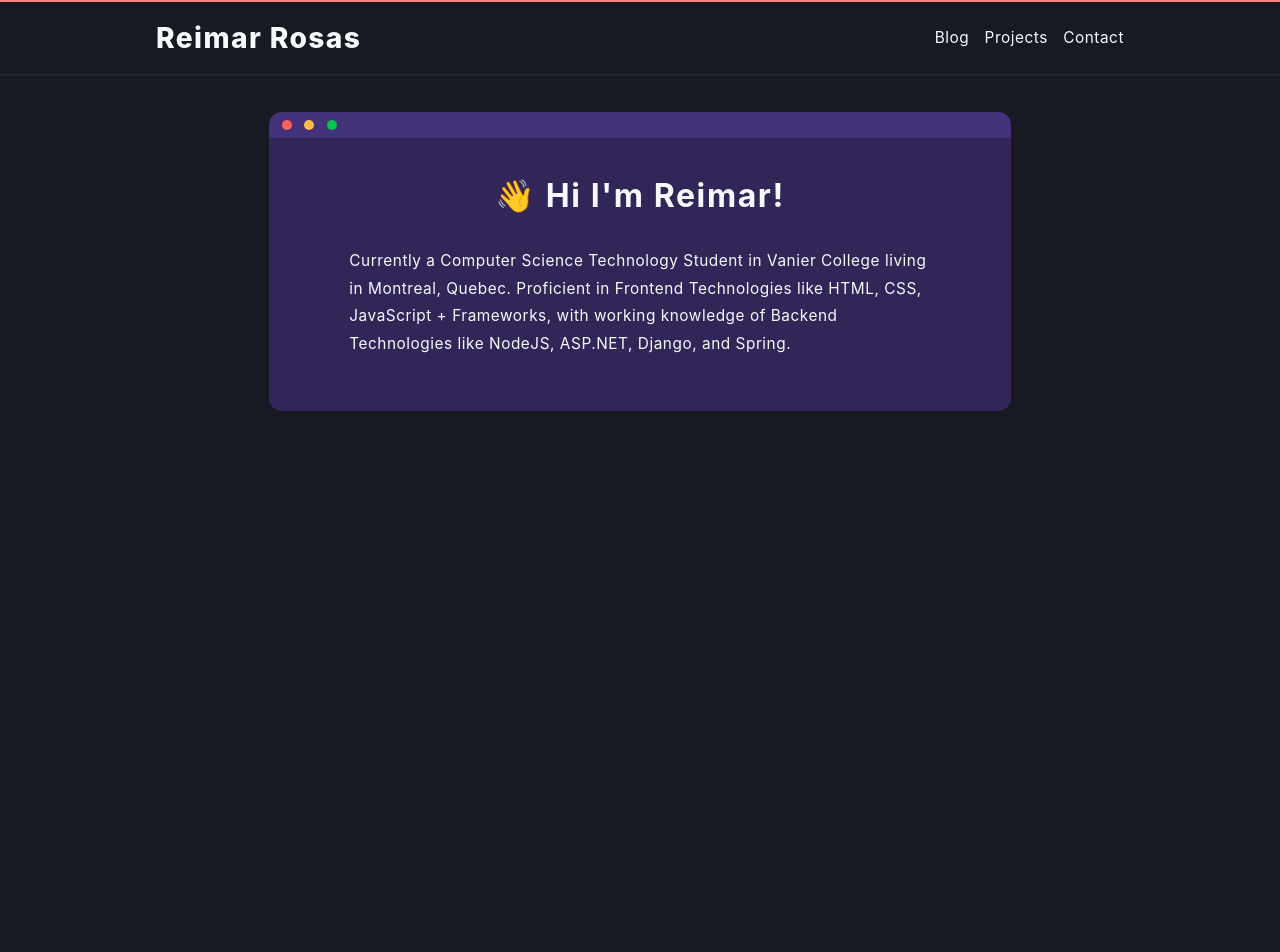
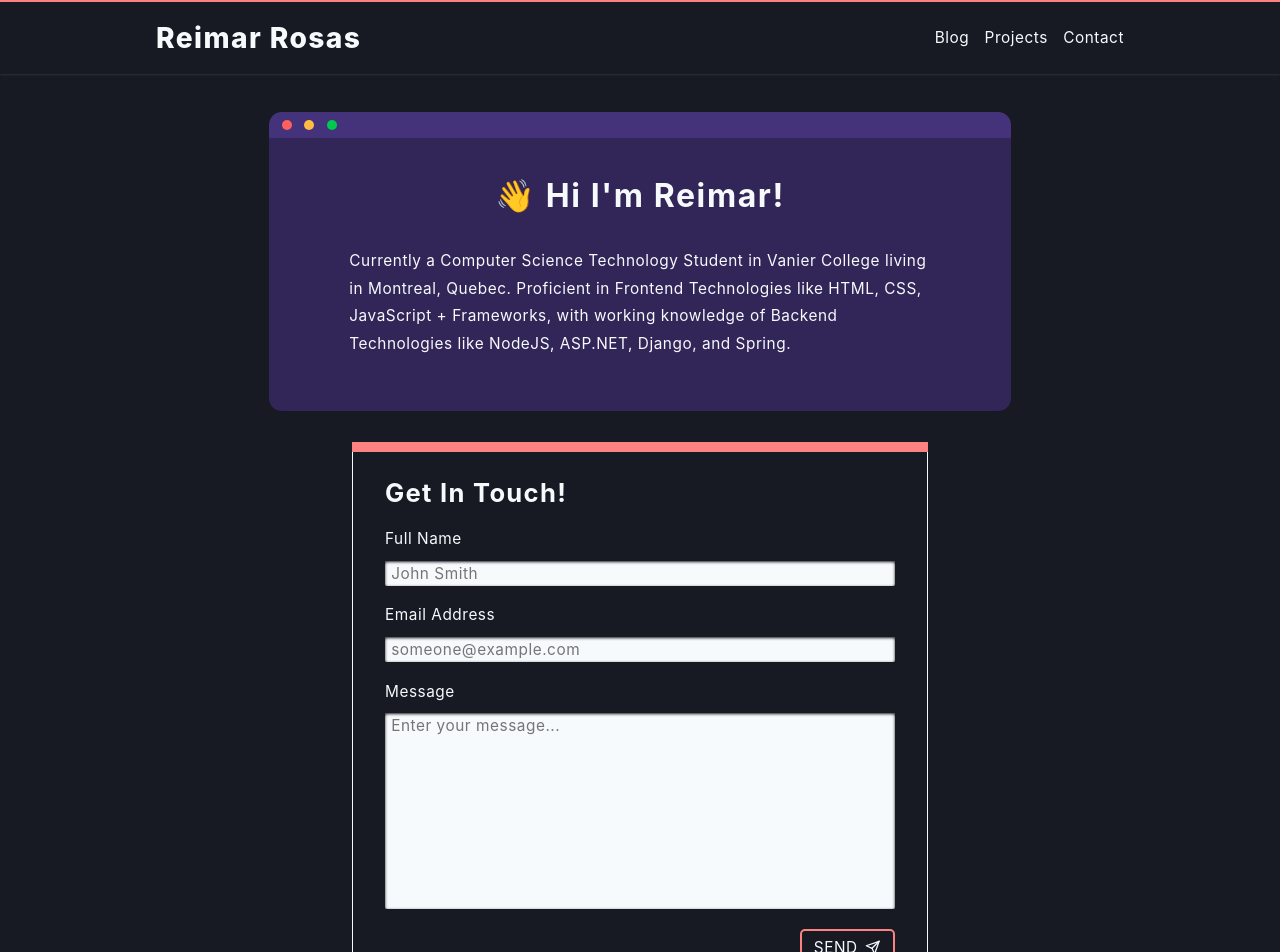
Before and after one commit to reimarrosas/personal-website, a Next.js app: page / in a window 1280 px wide. Shown: the top 952 px of the page. Before the commit the page ends 800 px from the top, so only its background shows below. Built offline with nearby package versions, Linux system fonts and the light colour scheme.

Commit message:
Added react-icons library for icons use.
Implemented the Contact Form section.

```diff
--- /dev/null
+++ b/components/Contact/Contact.tsx
@@ -0,0 +1,13 @@
+import ContactForm from "./ContactForm";
+import styles from "../../styles/Contact/Contact.module.css";
+
+const Contact: React.FC = () => {
+  return (
+    <section id="contact" className={styles.contact}>
+      <h1 className={styles.title}>Get In Touch!</h1>
+      <ContactForm />
+    </section>
+  );
+};
+
+export default Contact;
--- /dev/null
+++ b/components/Contact/ContactForm.tsx
@@ -0,0 +1,77 @@
+import { useState, FormEvent } from "react";
+import { FiSend } from "react-icons/fi";
+import styles from "../../styles/Contact/ContactForm.module.css";
+
+const ContactForm: React.FC = () => {
+  const [name, setName] = useState("");
+  const [email, setEmail] = useState("");
+  const [message, setMessage] = useState("");
+
+  return (
+    <form
+      className={styles.form}
+      action="https://formspree.io/f/mdobkoqp"
+      method="post"
+    >
+      <div className={styles.formGroup}>
+        <label className={styles.label} htmlFor="name">
+          Full Name
+        </label>
+        <input
+          className={styles.input}
+          type="text"
+          name="name"
+          id="name"
+          value={name}
+          onChange={(evt: FormEvent<HTMLInputElement>) =>
+            setName(evt.currentTarget.value)
+          }
+          placeholder="John Smith"
+          required
+        />
+      </div>
+      <div className={styles.formGroup}>
+        <label className={styles.label} htmlFor="email">
+          Email Address
+        </label>
+        <input
+          className={styles.input}
+          type="email"
+          name="email"
+          id="email"
+          value={email}
+          onChange={(evt: FormEvent<HTMLInputElement>) =>
+            setEmail(evt.currentTarget.value)
+          }
+          placeholder="someone@example.com"
+          required
+        />
+      </div>
+      <div className={styles.formGroup}>
+        <label className={styles.label} htmlFor="message">
+          Message
+        </label>
+        <textarea
+          name="message"
+          id="message"
+          cols={30}
+          rows={10}
+          className={styles.textarea}
+          value={message}
+          onChange={(evt: FormEvent<HTMLTextAreaElement>) =>
+            setMessage(evt.currentTarget.value)
+          }
+          placeholder="Enter your message..."
+          required
+        ></textarea>
+        <div className={styles.formGroup}>
+          <button type="submit" className={styles.submit}>
+            <span className={styles.submitText}>SEND</span>
+            <FiSend />
+          </button>
+        </div>
+      </div>
+    </form>
+  );
+};
+export default ContactForm;
--- a/components/Header/Header.tsx
+++ b/components/Header/Header.tsx
@@ -5,7 +5,7 @@ const Header: React.FC = () => {
   return (
     <div className={styles.headerContainer}>
       <header className={styles.header} id="header">
-        <a href="#header">
+        <a href="#home">
           <h1 className={styles.headerTitle}>Reimar Rosas</h1>
         </a>
         <Navigation />
--- a/components/Hero/Hero.tsx
+++ b/components/Hero/Hero.tsx
@@ -1,13 +1,13 @@
 import HeroContainer from "./HeroContainer";
-import style from "../../styles/Hero/Hero.module.css";
+import styles from "../../styles/Hero/Hero.module.css";
 
 const Hero: React.FC = () => {
   return (
     <>
       <HeroContainer>
-        <section className={style.hero}>
-          <h1 className={style.title}>👋 Hi I'm Reimar!</h1>
-          <p className={style.content}>
+        <section className={styles.hero}>
+          <h1 className={styles.title}>👋 Hi I'm Reimar!</h1>
+          <p className={styles.content}>
             Currently a Computer Science Technology Student in Vanier College
             living in Montreal, Quebec. Proficient in Frontend Technologies like
             HTML, CSS, JavaScript + Frameworks, with working knowledge of
--- a/package.json
+++ b/package.json
@@ -10,7 +10,8 @@
   "dependencies": {
     "next": "12.0.7",
     "react": "17.0.2",
-    "react-dom": "17.0.2"
+    "react-dom": "17.0.2",
+    "react-icons": "^4.3.1"
   },
   "devDependencies": {
     "@types/node": "17.0.6",
--- a/pages/index.tsx
+++ b/pages/index.tsx
@@ -1,12 +1,15 @@
 import type { NextPage } from "next";
+import Contact from "../components/Contact/Contact";
 import Header from "../components/Header/Header";
 import Hero from "../components/Hero/Hero";
 
 const Home: NextPage = () => {
   return (
     <>
+      <div id="home"></div>
       <Header />
       <Hero />
+      <Contact />
     </>
   );
 };
--- /dev/null
+++ b/styles/Contact/Contact.module.css
@@ -0,0 +1,25 @@
+.contact {
+  position: relative;
+  max-width: 576px;
+  margin-inline: auto;
+  margin-block: 0 4rem;
+  padding: 2rem 2.5rem;
+
+  border-radius: 0 0 1rem 1rem;
+  border: 1px solid var(--clr-text);
+}
+
+.contact::before {
+  position: absolute;
+  content: "";
+  top: -10px;
+  left: -1px;
+  right: -1px;
+  height: 10px;
+  background-color: var(--clr-accent);
+}
+
+.title {
+  font-size: 2rem;
+  margin-top: 0;
+}
--- /dev/null
+++ b/styles/Contact/ContactForm.module.css
@@ -0,0 +1,57 @@
+.formGroup {
+  display: flex;
+  flex-direction: column;
+
+  font-size: 1.2rem;
+}
+
+.formGroup + .formGroup {
+  margin-top: 1.5rem;
+}
+
+.input,
+.textarea {
+  box-sizing: content-box;
+  padding: 0.2em 0.4em;
+  background-color: var(--clr-text);
+  color: var(--clr-bg);
+  border-radius: 2px;
+  border: none;
+  box-shadow: inset 0 1px 3px var(--clr-bg);
+}
+
+.label {
+  margin-bottom: 1rem;
+}
+
+.textarea {
+  resize: none;
+  overflow-wrap: normal;
+  overflow-y: auto;
+}
+
+.submit {
+  display: flex;
+  align-items: center;
+  max-width: 150px;
+  margin-left: auto;
+  margin-top: 1.5rem;
+
+  box-sizing: content-box;
+  padding: 0.5em 0.8em;
+  border: 2px solid var(--clr-accent);
+  background-color: transparent;
+  border-radius: 5px;
+  color: var(--clr-text);
+
+  cursor: pointer;
+  transition: background-color 350ms;
+}
+
+.submit:hover {
+  background-color: var(--clr-accent);
+}
+
+.submitText {
+  margin-right: 0.5em;
+}
--- a/styles/Header/Header.module.css
+++ b/styles/Header/Header.module.css
@@ -4,6 +4,7 @@
   background-color: var(--clr-bg);
   border-top: 2px solid var(--clr-accent);
   box-shadow: 0px 0px 3px rgb(247, 250, 252, 0.2);
+  z-index: 1000;
 }
 
 .header {
--- a/styles/Hero/HeroContainer.module.css
+++ b/styles/Hero/HeroContainer.module.css
@@ -3,6 +3,7 @@
   min-height: 300px;
   margin-block: 3rem;
   padding-inline: 1rem;
+  padding-bottom: 0.05px;
   margin-inline: auto;
 
   display: flex;
--- a/styles/globals.css
+++ b/styles/globals.css
@@ -2,14 +2,25 @@
   --clr-text: #f7fafc;
   --clr-bg: #171923;
   --clr-accent: #fc8181;
+  --clr-complement: #322659;
+  --clr-complement-variant: #44337a;
   --clr-subtext: #4a5568;
+
   font-size: clamp(0.6rem, 1vw, 1rem);
+  scroll-behavior: smooth;
 }
 
 html,
 body {
   padding: 0;
   margin: 0;
+}
+
+input,
+select,
+textarea,
+button {
+  font: inherit;
 }
 
 body {
```
Also changed, not shown: 1 other file (tests, documents, lock files or other folders).
